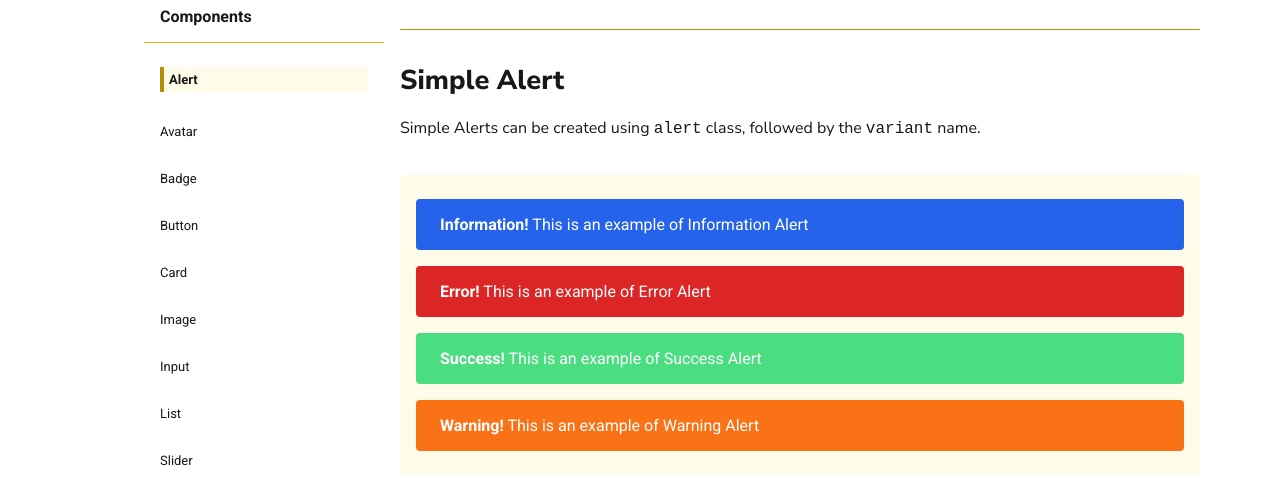
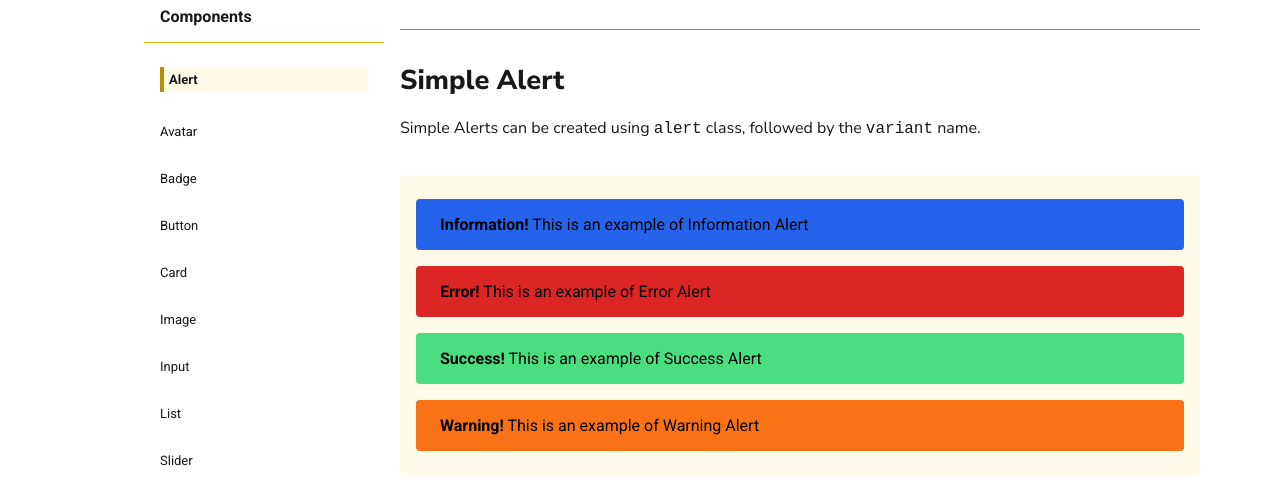
Before and after one commit to Shivanshsharma01/Mango-UI, a plain HTML site: page Components/Alert/alert.html in a window 1280 px wide. Shown: the part 272-768 px from the top of the page. Drawn offline with Linux system fonts and the light colour scheme; grey boxes are pictures that could not be loaded.

Commit message:
Edit: alert.css
changed color to variable

```diff
--- a/Components/Alert/alert.css
+++ b/Components/Alert/alert.css
@@ -1,11 +1,11 @@
 .alert{
     width: 100%;
-    color:white;
+    color:var(--color-white);
     border-radius: 4px;
     background-color: var(--primary-color) ;
     padding: 1rem 1.5rem;
     margin: .5rem 0;
-    font-size: 16px;
+    font-size: 1rem;
 }
 
 .alert-box{
```
